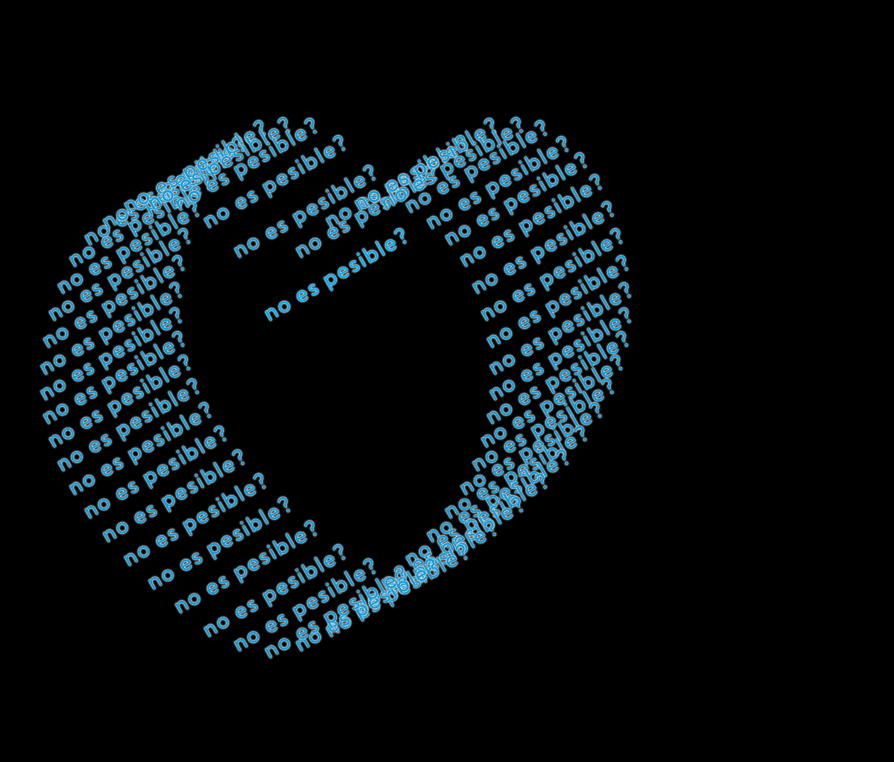
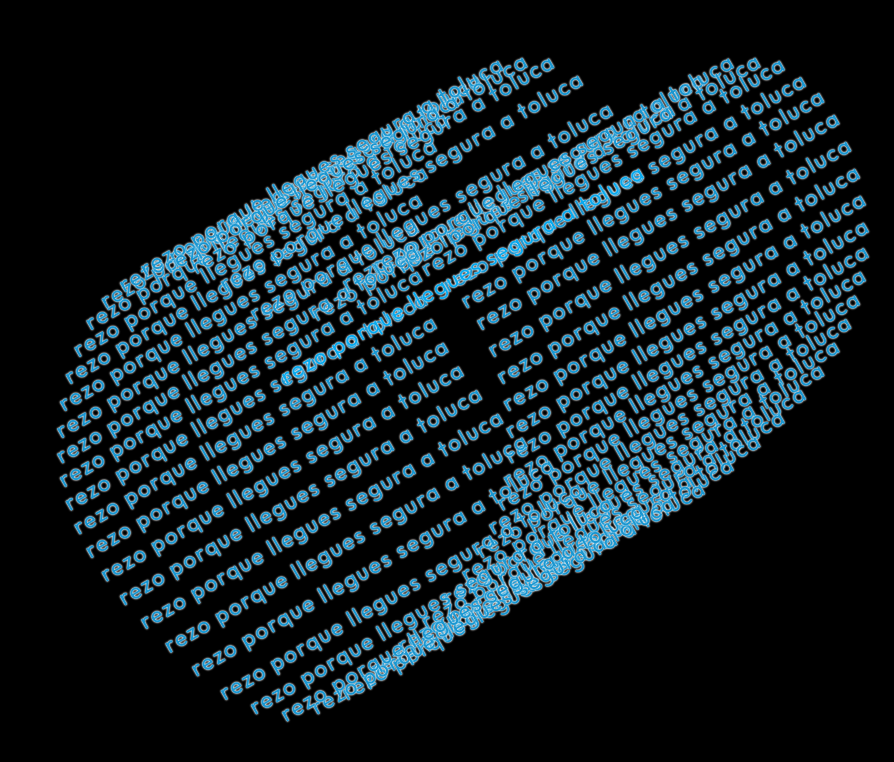
Before and after one commit to Jesussantiafo/JesussantiaFo.github.io, a plain HTML site: page index.html in a window 1280 px wide. Shown: the whole page, without its empty margins (386-1280 px from the left). Drawn offline with Linux system fonts and the light colour scheme.

Commit message:
Update index.html

```diff
--- a/index.html
+++ b/index.html
@@ -106,7 +106,7 @@
 
       const word = document.createElement('div');
       word.className = 'love_word';
-      word.textContent = 'no es pesible?';
+      word.textContent = 'rezo porque llegues segura a toluca';
 
       v.appendChild(word);
       h.appendChild(v);
```
